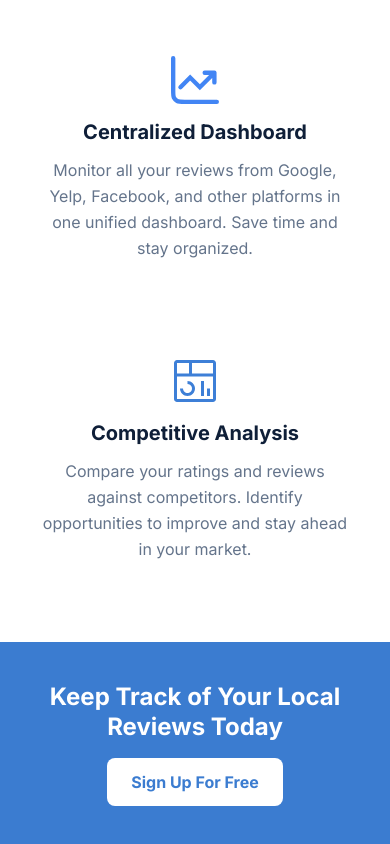
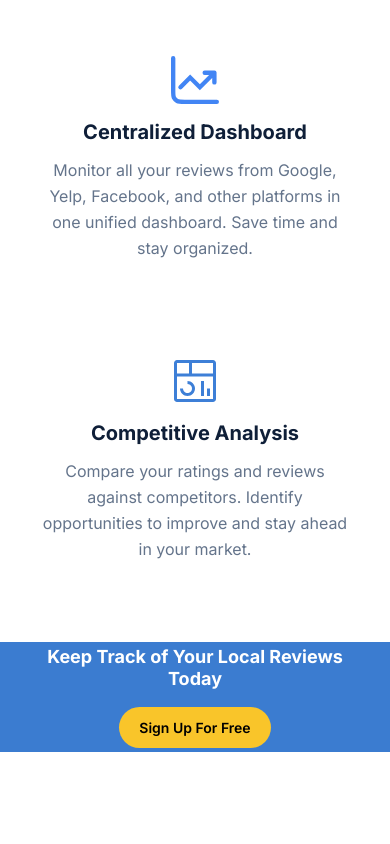
Before and after one commit to Matthews-Jordao/review-watchdog-frontend, a React (Vite) app: page / in a window 390 px wide. Shown: the part 3141-3985 px from the top of the page. After the commit the page ends 3893 px from the top, so only its background shows below. Built offline with nearby package versions, Linux system fonts and the light colour scheme.

Commit message:
update BottomCTA: match design with responsive sizing and 110px height constraint

```diff
--- a/src/components/BottomCTA/BottomCTA.css
+++ b/src/components/BottomCTA/BottomCTA.css
@@ -1,55 +1,105 @@
+/* ===================================
+   BOTTOM CTA COMPONENT
+   ================================= */
+
+/* Block: Bottom call-to-action section */
 .bottom-cta {
-  padding: 40px 0;
-  background: var(--primary-blue);
+  padding: 30px 0; /* Reduced padding to fit height constraint */
+  max-height: 110px; /* Maximum height constraint */
+  background: #3B7CD0; /* Blue background as shown in image */
   color: var(--text-white);
   display: flex;
   align-items: center;
   justify-content: center;
 }
 
+/* Element: Content container */
 .bottom-cta__content {
   display: flex;
-  flex-direction: column;
+  flex-direction: row;
   align-items: center;
+  justify-content: center;
   text-align: center;
-  gap: var(--space-6);
-  max-width: 600px;
+  gap: var(--space-8);
+  max-width: 1200px;
   width: 100%;
+  margin: 0 auto;
 }
 
+/* Element: CTA title text */
 .bottom-cta__title {
   color: var(--text-white);
-  font-size: var(--text-3xl);
+  font-size: var(--text-2xl); /* Reduced from text-3xl for better fit */
+  font-weight: var(--font-bold);
   margin: 0;
+  font-family: 'Inter', sans-serif;
 }
 
+/* Element: CTA button */
 .bottom-cta__btn {
-  background: var(--text-white);
-  color: var(--primary-blue);
-  padding: var(--space-4) var(--space-8);
-  border-radius: var(--radius-base);
-  font-weight: var(--font-bold);
-  font-size: var(--text-lg);
-  transition: all var(--transition-fast);
+  background: #F9C52A; /* Yellow background as shown in image */
+  color: #000000; /* Black text for contrast */
+  padding: 12px 24px; /* Reduced from 16px 32px */
+  border: none;
+  border-radius: 25px; /* Slightly smaller radius */
+  font-weight: 600;
+  font-size: var(--text-base); /* Reduced from text-lg */
+  font-family: 'Inter', sans-serif;
+  cursor: pointer;
+  transition: all 0.3s ease;
   flex-shrink: 0;
+  white-space: nowrap;
 }
 
+/* State: Button hover effect */
 .bottom-cta__btn:hover {
+  background: #E6B024; /* Slightly darker yellow on hover */
   transform: translateY(-2px);
-  box-shadow: var(--shadow-lg);
+  box-shadow: 0 8px 25px rgba(0, 0, 0, 0.15);
 }
 
+/* State: Button active effect */
+.bottom-cta__btn:active {
+  transform: translateY(0);
+}
+
+/* ===================================
+   RESPONSIVE STYLES - TABLET
+   ================================= */
+
+@media (max-width: 1024px) {
+  /* Element: Smaller title on tablet */
+  .bottom-cta__title {
+    font-size: var(--text-xl);
+  }
+}
+
+/* ===================================
+   RESPONSIVE STYLES - MOBILE
+   ================================= */
+
 @media (max-width: 768px) {
-  .bottom-cta__content {
-    gap: var(--space-4);
+  /* Block: Reduced padding for mobile while maintaining height constraint */
+  .bottom-cta {
+    padding: 20px 0; /* Further reduced for mobile */
+    max-height: 110px; /* Maintain height constraint on mobile */
   }
 
-  .bottom-cta__title {
-    font-size: var(--text-2xl);
+  /* Element: Stack vertically on mobile */
+  .bottom-cta__content {
+    flex-direction: column;
+    gap: var(--space-4); /* Reduced gap for mobile */
+    max-width: 90%;
   }
 
+  /* Element: Smaller title on mobile */
+  .bottom-cta__title {
+    font-size: var(--text-lg); /* Further reduced for mobile */
+  }
+
+  /* Element: Smaller button on mobile */
   .bottom-cta__btn {
-    padding: var(--space-3) var(--space-6);
-    font-size: var(--text-base);
+    padding: 10px 20px; /* Further reduced for mobile */
+    font-size: var(--text-sm); /* Smaller font on mobile */
   }
 }
```
